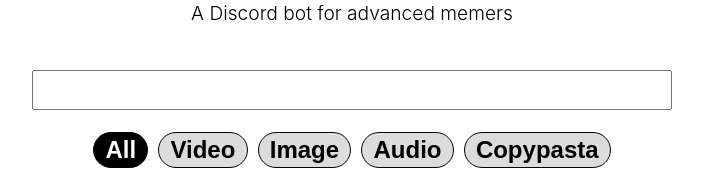
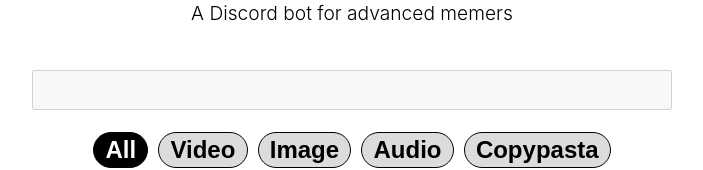
Before and after one commit to Hugo-M33/better-reacts-web, a React (Create React App) app: page / in a window 1280 px wide. Shown: the part 330-500 px from the top of the page, without its empty margins (288-991 px from the left). Built offline with nearby package versions, Linux system fonts and the light colour scheme; no server answers.

Commit message:
disabled search bar

```diff
--- a/src/pages/HomePage.jsx
+++ b/src/pages/HomePage.jsx
@@ -75,7 +75,7 @@
                 <h1>Better Reacts</h1>
                 <h2>A Discord bot for advanced memers</h2>
             </SubLogo>
-            <SearchBar spellCheck="false" />
+            <SearchBar spellCheck="false" disabled/>
             <CategorySelectorArea>
                 {Categories.map(c => <HomeCategoryButton key={"catButton" + c} category={c} selected={c === selectedCategory} setter={setSelectedCategory}></HomeCategoryButton>)}
             </CategorySelectorArea>
```
